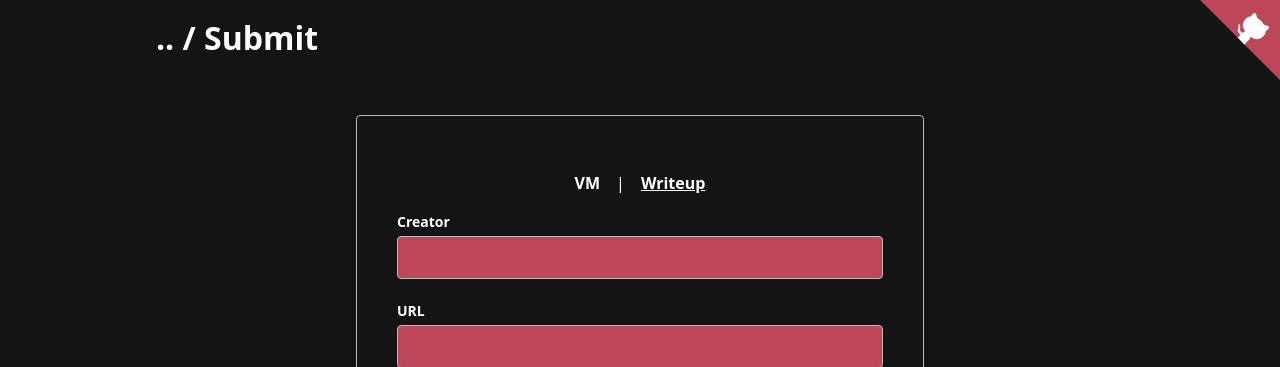
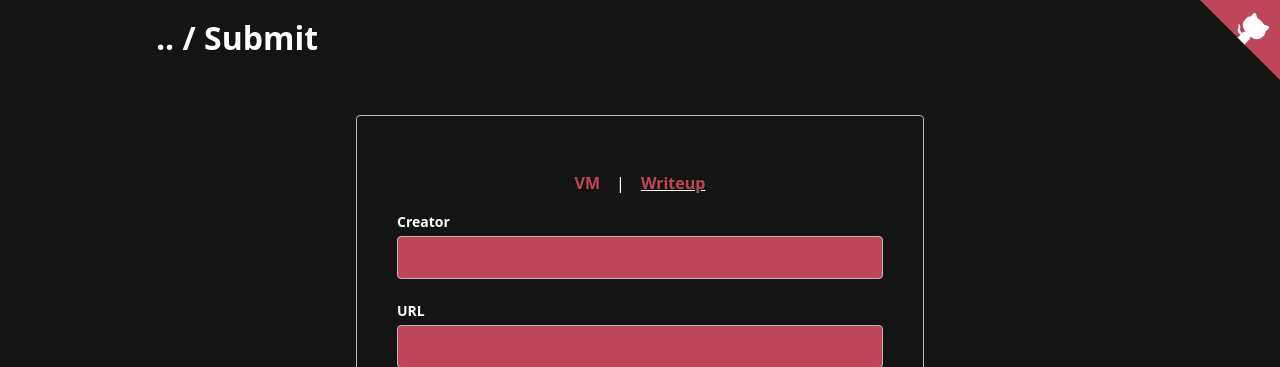
Before and after one commit to VulNyx/vulnyx, a Jekyll site: the page built from submit-writeup.md, in a window 1280 px wide. Shown: the top 367 px of the page. Built offline with Jekyll 4.4.1, drawn with Linux system fonts in a browser that asks for light colours.

Commit message:
style: highlight links in submit forms

```diff
--- a/assets/style.scss
+++ b/assets/style.scss
@@ -52,6 +52,10 @@ a:visited {
 
 a:hover {
   color: $hover-color;
+}
+
+a strong {
+  color: $red;
 }
 
 #title {
```
